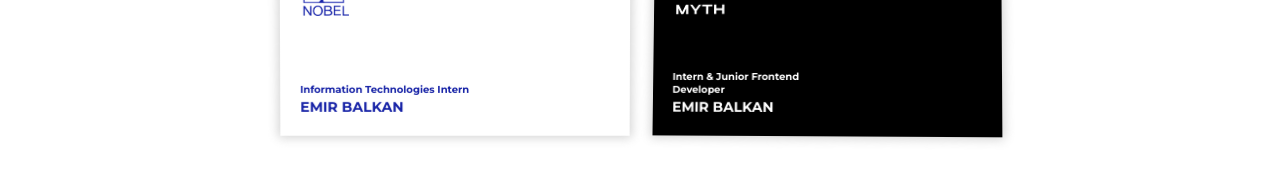
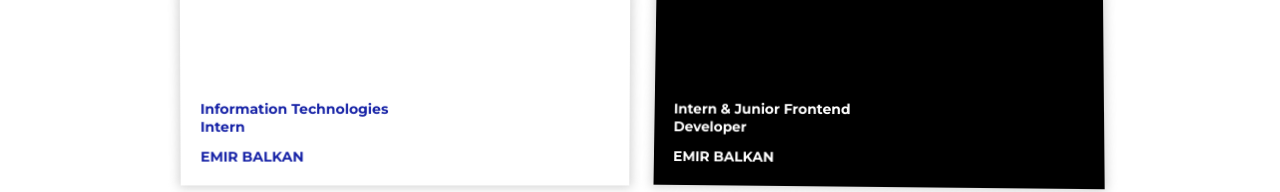
Before and after one commit to balkanemir/cv-2.0, a React (Create React App) app: page / in a window 1280 px wide. Shown: the part 3644-3836 px from the top of the page. Built offline with nearby package versions, Linux system fonts and the light colour scheme.

Commit message:
improvements on education

```diff
--- a/public/index.html
+++ b/public/index.html
@@ -4,7 +4,7 @@
     <meta charset="utf-8" />
     <link rel="icon" href="%PUBLIC_URL%/favicon.ico" />
     <meta name="viewport" content="width=device-width, initial-scale=1" />
-    <meta name="theme-color" content="#000000" />
+    <meta name="theme-color" content="white" />
     <meta
       name="description"
       content="Web site created using create-react-app"
--- a/src/App.css
+++ b/src/App.css
@@ -1,5 +1,9 @@
 .App {
   text-align: center;
+}
+
+body {
+  min-height: 100vh;
 }
 
 .App-logo {
--- a/src/Education.json
+++ b/src/Education.json
@@ -3,6 +3,7 @@
     {
       "name": "Sabancı University",
       "logo": "./images/sabancı.png",
+      "background": "./images/sabancı-background.jpeg",
       "location": "Istanbul, Turkey",
       "color": "white",
       "backgroundColor": "#004288",
@@ -33,6 +34,7 @@
     {
       "name": "Sungkyunkwan University",
       "logo": "./images/sungkyunkwan.png",
+      "background": "./images/sungkyunkwan-background.webp",
       "location": "South Korea, Seoul",
       "color": "white",
       "backgroundColor": "#81BD21",
--- a/src/components/Education.jsx
+++ b/src/components/Education.jsx
@@ -133,7 +133,7 @@ const Card = styled.div`
   background-color: ${(props) => (props.isHovered ? props.bgColor : "white")};
   transition: 1s all;
   display: flex;
-  box-shadow: 0 0 5px 1px lightgray;
+  overflow: hidden;
 `;
 
 const CardContent = styled.div`
@@ -303,6 +303,21 @@ const Dot = styled.div`
   background-color: ${(props) => (props.bgColor ? "gray" : "lightgray")};
 `;
 
+const Background = styled.img`
+  width: auto;
+  height: 100%;
+  position: absolute;
+  z-index: -2;
+`;
+
+const Overlay = styled.div`
+  width: 100%;
+  height: 100%;
+  position: absolute;
+  background-color: #00000082;
+  z-index: -1;
+`;
+
 const Education = () => {
   const [isHovered, setIsHovered] = useState(null);
   const [slideIndex, setSlideIndex] = useState(0);
@@ -441,6 +456,8 @@ const Education = () => {
                 {isHovered !== idx && (
                   <CardContent isHovered={isHovered === idx}>
                     <Logo src={item.logo} />
+                    <Background src={item.background} />
+                    <Overlay></Overlay>
                   </CardContent>
                 )}
                 {isHovered === idx && (
--- a/src/components/Experience.jsx
+++ b/src/components/Experience.jsx
@@ -119,8 +119,8 @@ const CardContainer = styled.div`
 `;
 
 const Card = styled.div`
-  width: 350px;
-  height: 200px;
+  width: 450px;
+  height: 300px;
   margin: 10px;
   box-shadow: 0 0 10px 2px lightgray;
   animation: ${ShakingAnimation} 10s linear infinite;
@@ -132,6 +132,10 @@ const Card = styled.div`
   transition: 0.5s all;
   &:hover {
     box-shadow: 0 0 20px 4px gray;
+  }
+  @media (max-width: 1050px) {
+    width: 350px;
+    height: 200px;
   }
 `;
 
@@ -148,11 +152,14 @@ const CompanyName = styled.div`
   height: auto;
   position: absolute;
   top: 40px;
-  left: 100px;
+  left: 120px;
   color: ${(props) => props.color};
   font-size: 16px;
   font-family: "Montserrat";
   font-weight: 700;
+  @media (max-width: 1050px) {
+    left: 90px;
+  }
 `;
 
 const Myname = styled.div`
@@ -171,10 +178,10 @@ const Role = styled.div`
   width: 50%;
   height: auto;
   position: absolute;
-  bottom: 40px;
+  bottom: 50px;
   left: 20px;
   color: ${(props) => props.color};
-  font-size: 10px;
+  font-size: 14px;
   font-family: "Montserrat";
   font-weight: 700;
 `;
```
Also changed, not shown: public/images/sungkyunkwan-background.webp (added), 1 other file (tests, documents, lock files or other folders).
